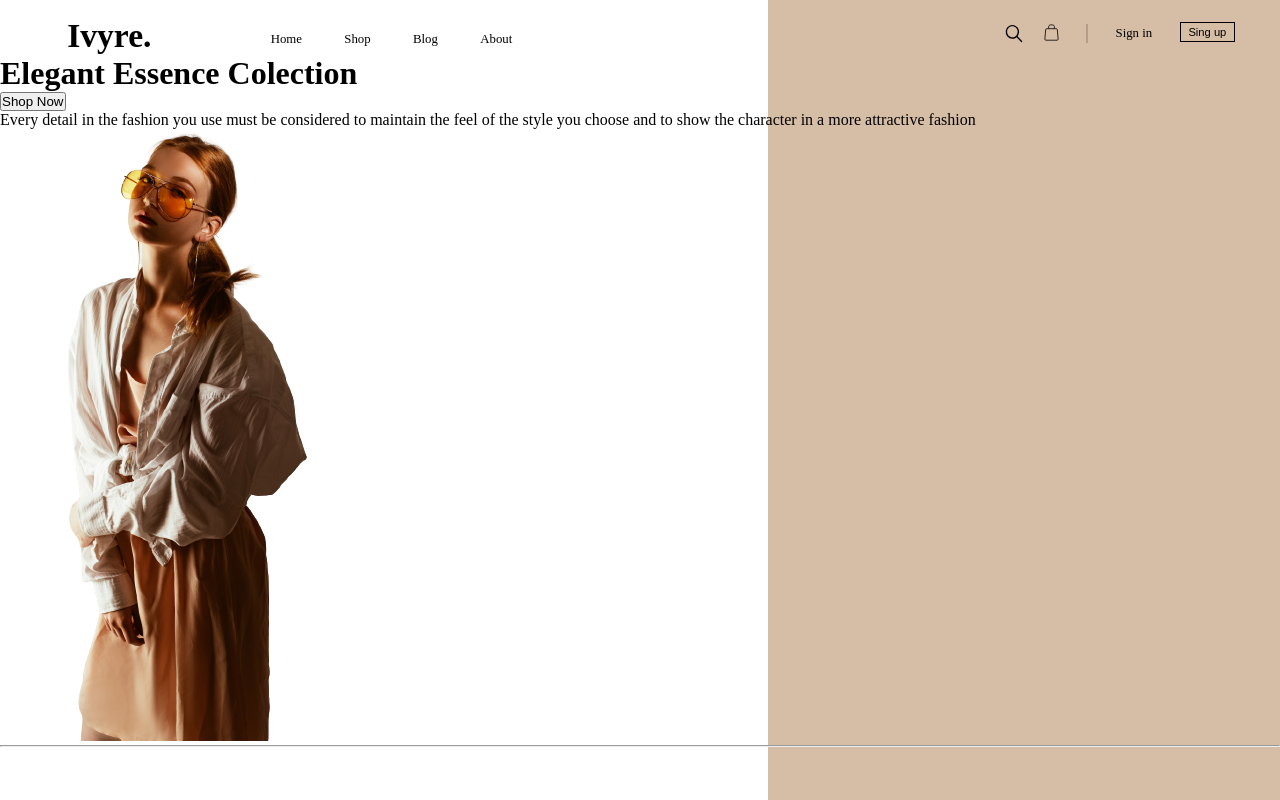
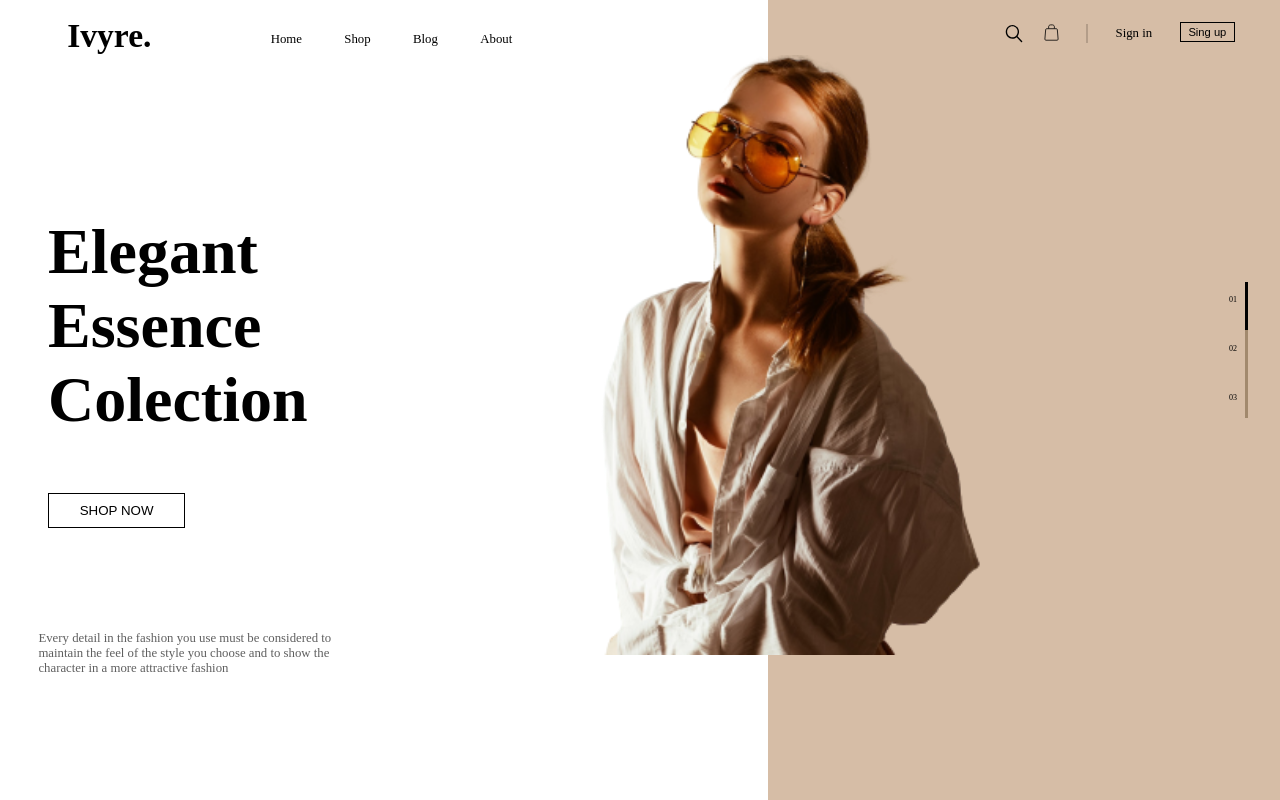
Before and after one commit to Joakispiller/tareaivyre, a plain HTML site: page index.html in a window 1280 px wide. Drawn offline with Linux system fonts and the light colour scheme.

Commit message:
termine el css de toda la pagina

```diff
--- a/estilo.css
+++ b/estilo.css
@@ -60,3 +60,68 @@ margin-right: 4em;
 margin-left: -3.5em;
 }
 /* termine el header */
+
+/* main  */
+.mainn{
+    display: flex;
+}
+
+/* main izquierda */
+
+.elegante{
+    font-size: 4rem;
+    margin-top: 10rem ;
+    margin-left: 3rem;
+}
+
+.shop{
+    border: 0.063rem solid black;
+    margin-top: 3.5rem ;
+    margin-left: 3rem;
+    background-color: transparent;
+    padding: 0.7em 2.3em ;
+}
+
+.desc{
+  font-size: 0.8rem;
+  color: rgb(95, 95, 95) ;
+  margin-top:8em ;
+  margin-left: 3em;
+}
+
+/* foto de la chica */
+
+.mujer{
+    width: 25rem;
+    margin-left: 10em;
+  }
+
+/* linea escala */
+.num{
+    margin-left: 30em;
+    margin-top: 15rem ;
+    font-size: 0.5rem ;
+}
+.num1, .num2, .num3{
+    margin-top: 5em;
+}
+.num1{
+    color: black;
+}
+.escala{
+    margin-left: 16rem;
+    margin-top: -7.5rem ;
+    border: none;
+width: 2rem;
+border-left: 0.2rem solid rgb(0, 0, 0);
+height: 3rem ;
+
+}
+
+.escala2{
+    margin-left: 16rem;
+    border: none;
+    width: 2rem;
+    border-left: 0.2rem solid rgba(116, 93, 60, 0.534);
+    height: 5.5rem ;
+}
--- a/index.html
+++ b/index.html
@@ -38,17 +38,26 @@
     <!-- main -->
     <main>
         <!-- main izquierda -->
+        <div class="mainn">
         <div>
-            <h1>Elegant Essence
+            <h1 class="elegante">Elegant Essence <br>
                  Colection</h1>
-            <button>Shop Now</button>
-            <p>Every detail in the fashion you use must be considered to maintain the feel of the style you choose and to show the character in a more attractive fashion </p>
+            <button class="shop">SHOP NOW</button>
+            <p class="desc">Every detail in the fashion you use must be considered to <br> maintain the feel of the style you choose and to show the <br> character in a more attractive fashion </p>
         </div>
         <!-- imagen -->
-        <div> <img src="lorence.png" alt=""></div>
+        <div> <img class="mujer" src="lorencee.png" alt=""></div>
         <!-- linea de escalas -->
-        <div><hr/></div>
-
+        <div>
+            <section class="num">
+            <p class="num1">01</p>
+            <p class="num2">02</p>
+            <p class="num3">03</p>
+        </section>
+            <hr class="escala"/>
+            <hr class="escala2"/>
+        </div>
+        </div>
     </main>
 </body>
 </html>
```
Also changed, not shown: lorencee.png (added).
